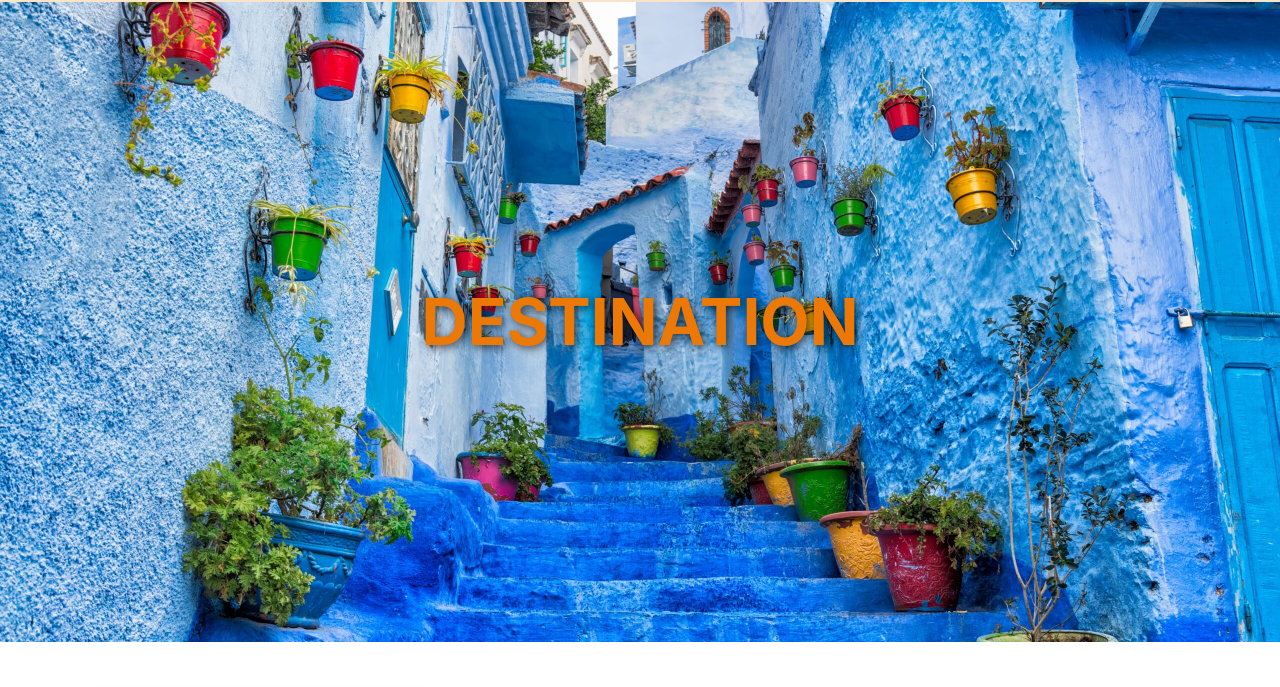
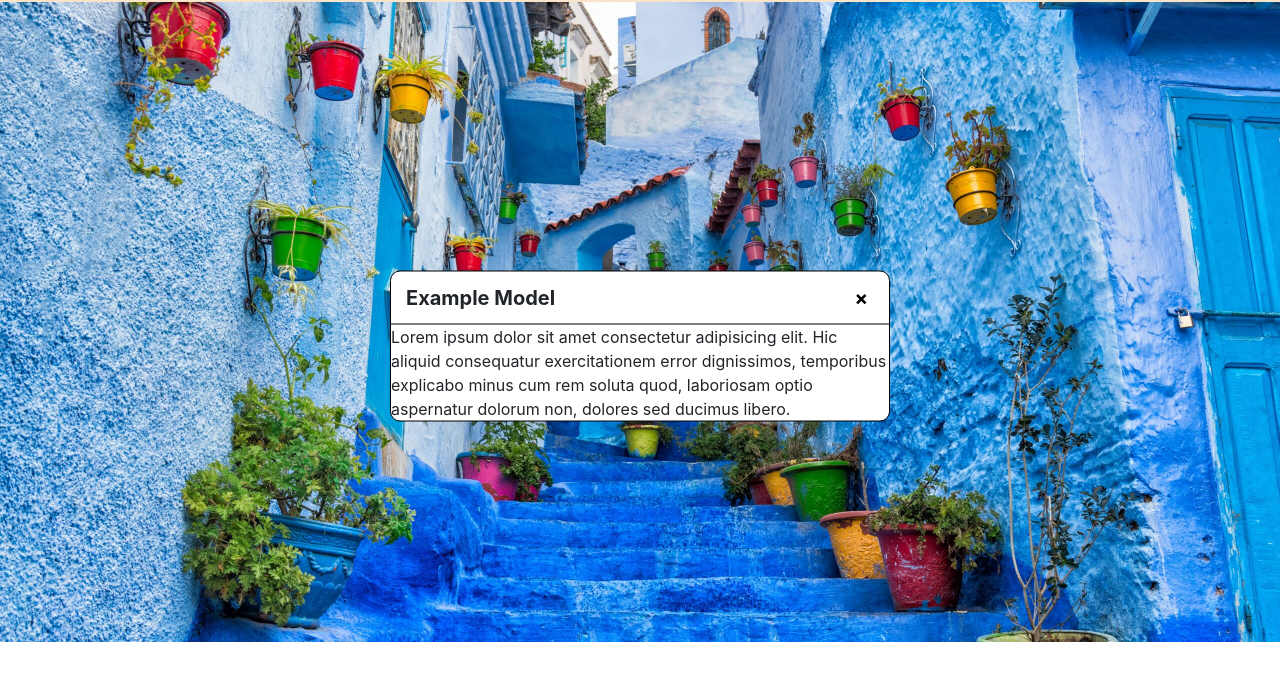
Before and after one commit to khalidboumaghdar/Enaa_Brief_2__Agence_de_voyage_partie_2, a plain HTML site: page Destination/destination.html in a window 1280 px wide. Shown: the part 54-741 px from the top of the page. Drawn offline with nearby package versions, Linux system fonts and the light colour scheme.

```diff
--- a/Destination/destination.css
+++ b/Destination/destination.css
@@ -122,3 +122,54 @@ object-fit: cover;
   border-color:rgb(236, 121, 6);
   color: white;
 }
+
+
+/*popup*/
+
+.model{
+  position: fixed;
+  top: 50%;
+  left: 50%;
+  transform: translate(-50%, -50%);
+  border: 1px solid #000;
+  border-radius: 10px;
+  z-index: 10;
+  background-color: #ffffff;
+  width: 500px;
+  max-width: 80%;
+}
+
+.model-header{
+  padding: 10px 15px;
+  display: flex;
+  justify-content: space-between;
+  align-items: center;
+  border-bottom: 1px solid #000;
+}
+
+.model-header .title{
+  font-size: 1.25rem;
+  font-weight: bold;
+}
+
+.model-header .close-button{
+  font-size: 1.25rem;
+  cursor: pointer;
+  border: none;
+  outline: none;
+  background: none;
+  font-weight: bold;
+}
+
+.model .body{
+  padding: 10px 15px;
+}
+#overview{
+  position: fixed;
+  /*opacity: 0;*/
+  top: 0;
+  left: 0;
+  right: 0;
+  bottom: 0;
+  background-color: rgba(0, 0, 0, .5);
+}
--- a/Destination/destination.html
+++ b/Destination/destination.html
@@ -42,14 +42,15 @@
                             <i class="fa-solid fa-money-bill-1" style="margin-right: 8px; color: green;"></i> 150 Dh
                         </div>
                         <div>
-                            <button href="#" class="botona">Reserve</button>
+                            <button data-modal-target="#modal" href="#" class="botona">Reserve</button>
                         </div>
                     </div>
                 </div>
             </div>
             <div class="model" id="model">
             <div class="model-header">
-                <div> </div>
+                <div class="title">Example Model</div>
+                <button data-close-button class="close-button">&times;</button>
             </div>
             <div class="model-body">
                 Lorem ipsum dolor sit amet consectetur adipisicing elit. Hic aliquid consequatur exercitationem error dignissimos, temporibus explicabo minus cum rem soluta quod, laboriosam optio aspernatur dolorum non, dolores sed ducimus libero.
--- a/Destination/script.js
+++ b/Destination/script.js
@@ -0,0 +1,2 @@
+const openModalButtons = document.querySelectorAll('[data-modal-target]');
+const closeModalButtons = document.querySelectorAll('[data-close-button]');
```
